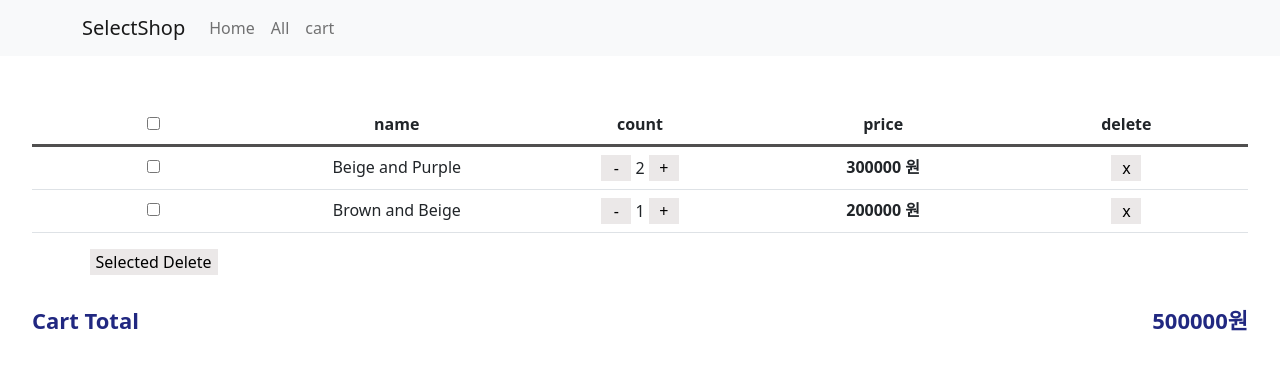
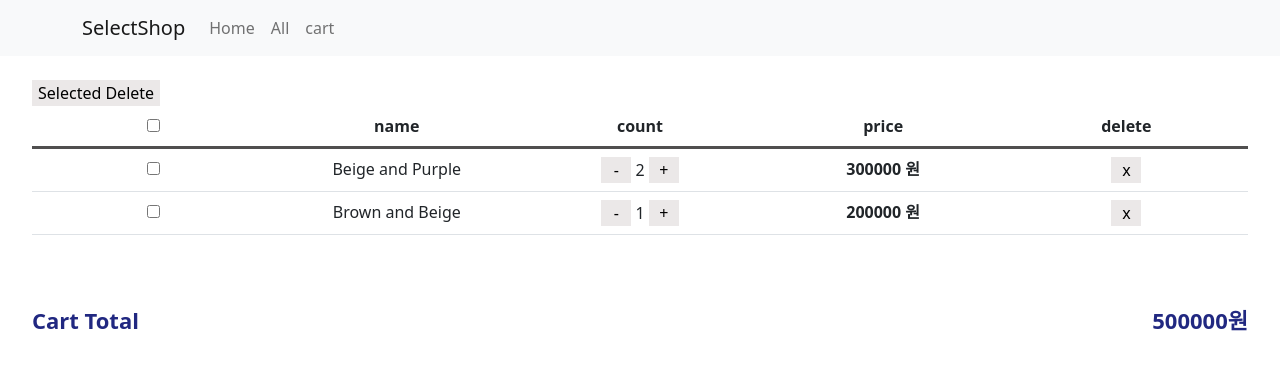
Before and after one commit to joy-soom/Shop, a React (Create React App) app in the folder online/: page /cart in a window 1280 px wide. Shown: the top 370 px of the page. Built offline with nearby package versions, Linux system fonts and the light colour scheme.

Commit message:
feat : 장바구니 중복 아이템담기 방지구현

```diff
--- a/online/src/components/EachDetail.js
+++ b/online/src/components/EachDetail.js
@@ -1,7 +1,7 @@
 import { useEffect, useState } from "react";
 import { useParams } from "react-router-dom";
 import { Nav } from "react-bootstrap";
-import { addItem } from "../store.js";
+import { addList } from "../store.js";
 import { useDispatch, useSelector } from "react-redux";
 import "../styles/Eachdetail.scss";
 
@@ -72,7 +72,7 @@ function EachDetail(props) {
               //   clickProduct.count +1
               // }
               dispatch(
-                addItem({
+                addList({
                   id: clickProduct.id,
                   name: clickProduct.title,
                   price: clickProduct.price,
--- a/online/src/pages/Cart.js
+++ b/online/src/pages/Cart.js
@@ -1,7 +1,7 @@
 import { Table } from "react-bootstrap";
-import { useState, useEffect } from "react";
+import { useState, useEffect, useCallback } from "react";
 import { useDispatch, useSelector } from "react-redux";
-import { cartPlus, cartMinus, deleteItem } from "../store.js";
+import { cartPlus, cartMinus, deleteItem,removeList } from "../store.js";
 import "../styles/Cart.scss";
 
 function Cart() {
@@ -33,7 +33,6 @@ function Cart() {
     }
   };
 
-
   //총액 구하기
   const orderPrice = () => {
     let sum = 0;
@@ -43,6 +42,7 @@ function Cart() {
     return sum;
   };
 
+  // 장바구니 비었을 때 보여줄 화면
   if (state.cart.length === 0) {
     return (
       <div>
@@ -51,12 +51,27 @@ function Cart() {
     );
   }
 
-  const allPrice = state.cart.price * state.cart.count;
+  // 체크 박스 상품id값만 삭제하기
+  const deleteSelected = () => {
+    if (checkItems.length === 0) {
+      alert("삭제할 상품을 선택해주세요");
+      console.log('선택할상품 없음')
+    } else {
+      setCheckItems(checkItems.filter((el) => !checkItems.includes(el.id)));
+      console.log('선택 상품 있음')
+    }
+  };
+
 
   return (
     <div className="cartBox">
       <br />
-      <br />
+      <div className="freeShip">
+        <button className="selectDelete" onClick={() =>deleteSelected(state.cart.id) }>
+          Selected Delete
+        </button>
+        {/* <p className="freeWord">무료배송</p> */}
+      </div>
 
       <Table>
         <thead>
@@ -134,10 +149,8 @@ function Cart() {
           ))}
         </tbody>
       </Table>
+      <br />
 
-      <div>
-        <button className="selectDelete">Selected Delete</button>
-      </div>
       <div className="productAmount">
         <div>
           <div className="orderFont">Cart Total</div>
--- a/online/src/store.js
+++ b/online/src/store.js
@@ -62,6 +62,23 @@ let cart = createSlice({
     deleteItem(state, action) {
       state = state.splice(action.payload, 1);
     },
+
+    addList(state, action) {
+      const index = state.findIndex((e) => e.id === action.payload.id);
+      if (index > -1) {
+        // state[index].count++;
+        alert('장바구니에 담겨 있는 상품입니다.')
+      } else {
+        state.push(action.payload);
+      }
+    },
+    removeList(state, action) {
+      const index = state.findIndex((e) => e.id === action.payload.id);
+      console.log(index);
+      if (index > -1) {
+        state.splice(index, 1);
+      }
+    },
   },
 });
 
@@ -74,5 +91,13 @@ export default configureStore({
   },
 });
 
-export let { cartPlus, cartMinus, addItem, totalPrice, deleteItem, allPrice } =
-  cart.actions;
+export let {
+  cartPlus,
+  cartMinus,
+  addItem,
+  totalPrice,
+  deleteItem,
+  allPrice,
+  addList,
+  removeList,
+} = cart.actions;
--- a/online/src/styles/Cart.scss
+++ b/online/src/styles/Cart.scss
@@ -26,8 +26,16 @@ td {
   border: none;
   background-color: $color-secondary-300;
 }
-.selectDelete {
-  margin-left:-80%;
+.freeShip {
+  display: flex;
+  align-items: center;
+  width: 100%;
+
+}
+.freeWord {
+  position: absolute;
+  margin-top: 15px;
+  margin-right: -300px;
 }
 
 .cartBtn {
```
